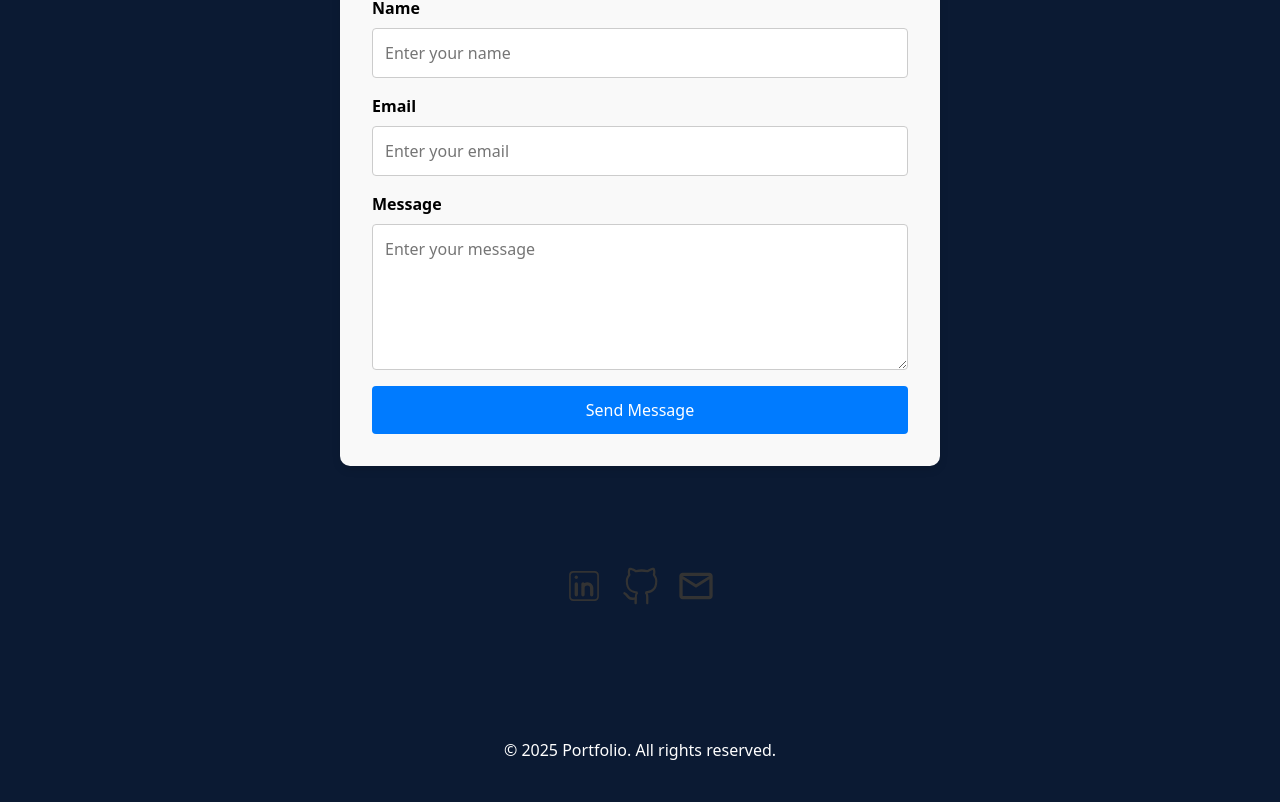
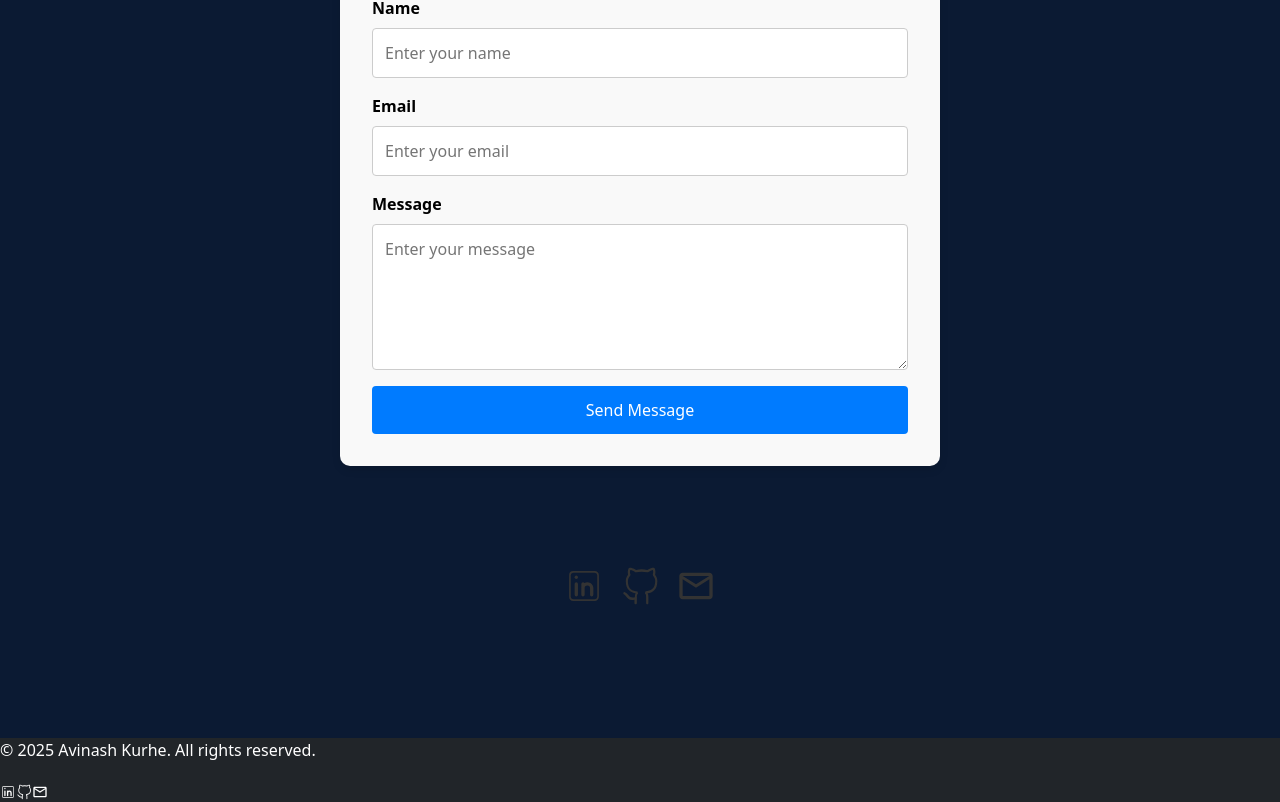
Before and after one commit to avinashkurhe/React_portfolio, a React (Create React App) app: page /contact in a window 1280 px wide. Shown: the part 153-955 px from the top of the page. Before the commit the page ends 931 px from the top, so only its background shows below. Built offline with nearby package versions, Linux system fonts and the light colour scheme.

Commit message:
Update Footer.js

```diff
--- a/src/componants/Footer.js
+++ b/src/componants/Footer.js
@@ -1,10 +1,26 @@
 import React from 'react';
+import { CiLinkedin } from "react-icons/ci";
+import { VscGithubAlt } from "react-icons/vsc";
+import { MdOutlineEmail } from "react-icons/md";
 
 function Footer() {
   return (
-    <footer className='container footer'>
-      <div className='footer-content text-center'>
-        <p>&copy; {new Date().getFullYear()} Portfolio. All rights reserved.</p>
+    <footer className="footer mt-4 bg-dark">
+      <div className="footer-content">
+        <p>&copy; {new Date().getFullYear()} <span className="highlight">Avinash Kurhe</span>. All rights reserved.</p>
+
+        {/* Social Icons */}
+        <div className="footer-icons">
+          <a href="https://www.linkedin.com/in/avinashkurhe2002" target="_blank" rel="noopener noreferrer">
+            <CiLinkedin className="footer-icon" />
+          </a>
+          <a href="https://github.com/avinashkurhe" target="_blank" rel="noopener noreferrer">
+            <VscGithubAlt className="footer-icon" />
+          </a>
+          <a href="mailto:kurheavinash2019@gmail.com" target="_blank" rel="noopener noreferrer">
+            <MdOutlineEmail className="footer-icon" />
+          </a>
+        </div>
       </div>
     </footer>
   );
```
